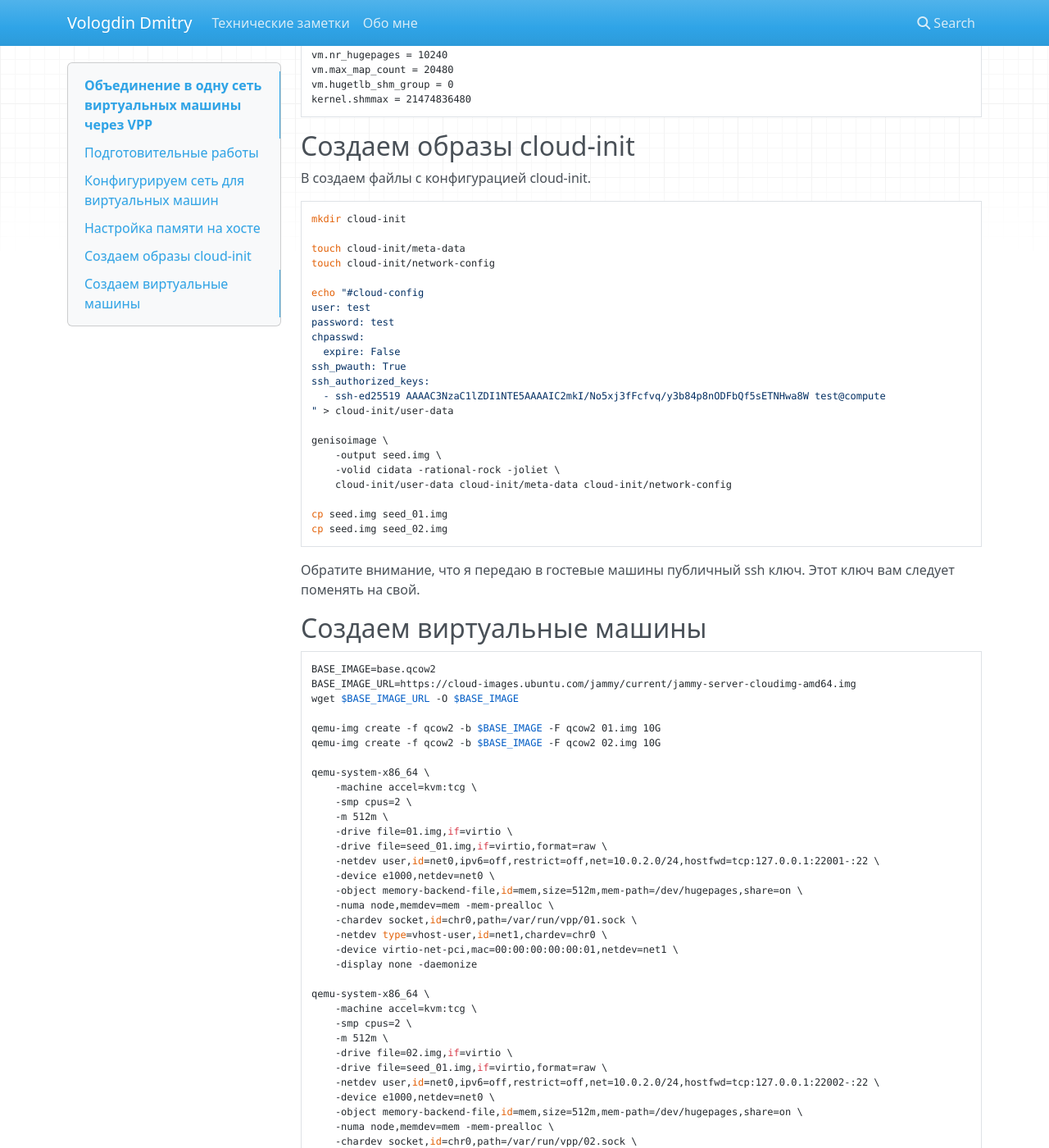
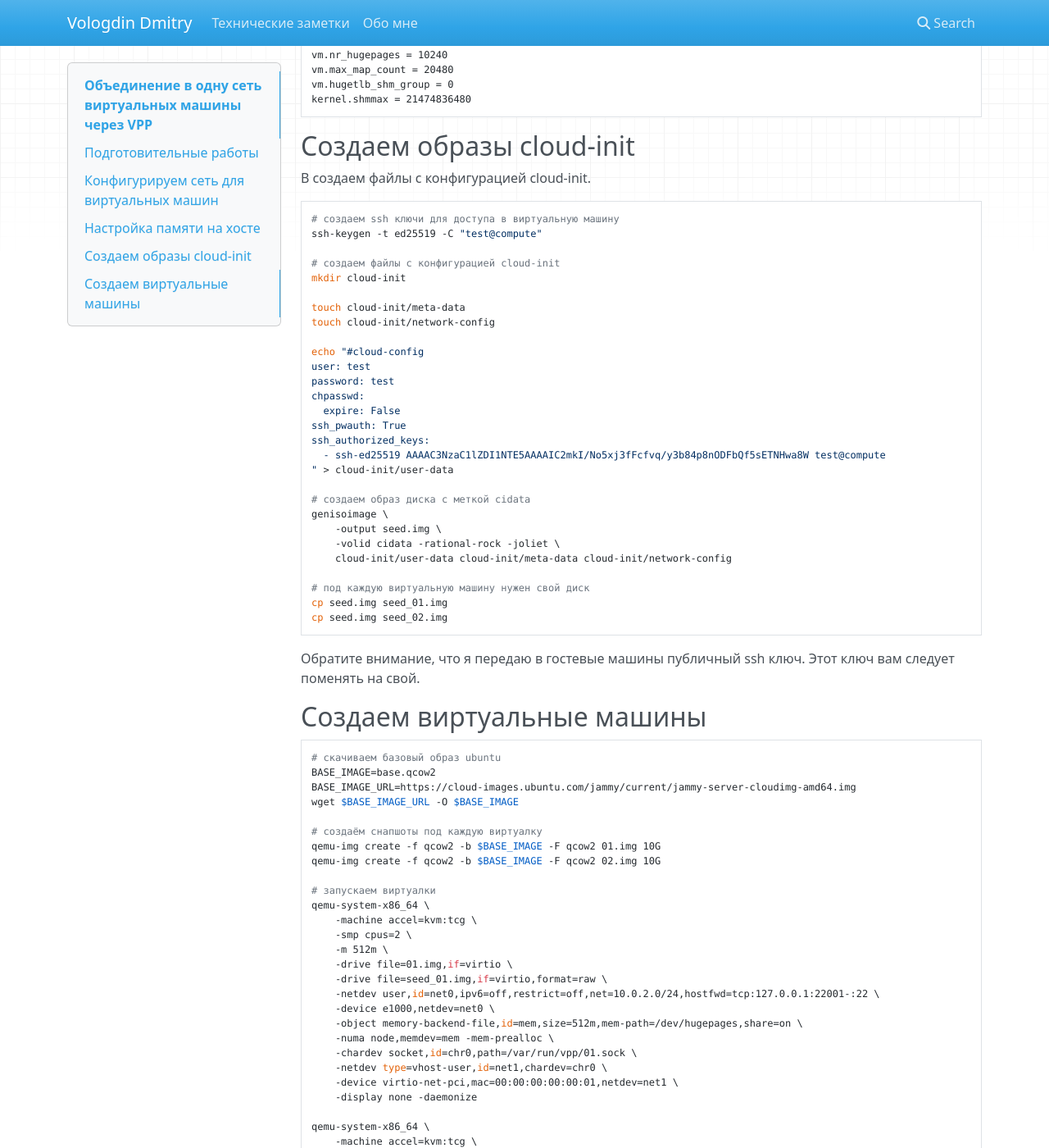
Before and after one commit to ds-vologdin/notes, an MkDocs documentation site: the page built from docs/notes/qemu_vpp.md, in a window 1280 px wide and 1400 px high, scrolled down 1965 px. Shown: the whole window at 82% size. Built offline with MkDocs 1.6.1, drawn with Linux system fonts in a browser that asks for light colours; nearby versions of some CDN libraries; some of the changed text lies outside the part shown.

Commit message:
comments

````diff
--- a/docs/notes/qemu_vpp.md
+++ b/docs/notes/qemu_vpp.md
@@ -105,6 +105,10 @@ kernel.shmmax = 21474836480
 
 
 ```sh
+# создаем ssh ключи для доступа в виртуальную машину
+ssh-keygen -t ed25519 -C "test@compute"
+
+# создаем файлы с конфигурацией cloud-init
 mkdir cloud-init
 
 touch cloud-init/meta-data
@@ -120,11 +124,13 @@ ssh_authorized_keys:
   - ssh-ed25519 AAAAC3NzaC1lZDI1NTE5AAAAIC2mkI/No5xj3fFcfvq/y3b84p8nODFbQf5sETNHwa8W test@compute
 " > cloud-init/user-data
 
+# создаем образ диска с меткой cidata
 genisoimage \
     -output seed.img \
     -volid cidata -rational-rock -joliet \
     cloud-init/user-data cloud-init/meta-data cloud-init/network-config
 
+# под каждую виртуальную машину нужен свой диск
 cp seed.img seed_01.img
 cp seed.img seed_02.img
 ```
@@ -135,13 +141,16 @@ cp seed.img seed_02.img
 ## Создаем виртуальные машины
 
 ```sh
+# скачиваем базовый образ ubuntu
 BASE_IMAGE=base.qcow2
 BASE_IMAGE_URL=https://cloud-images.ubuntu.com/jammy/current/jammy-server-cloudimg-amd64.img
 wget $BASE_IMAGE_URL -O $BASE_IMAGE
 
+# создаём снапшоты под каждую виртуалку
 qemu-img create -f qcow2 -b $BASE_IMAGE -F qcow2 01.img 10G
 qemu-img create -f qcow2 -b $BASE_IMAGE -F qcow2 02.img 10G
 
+# запускаем виртуалки
 qemu-system-x86_64 \
     -machine accel=kvm:tcg \
     -smp cpus=2 \
@@ -179,7 +188,7 @@ qemu-system-x86_64 \
 
 Второй же интерфейс будет забриджован с соседней виртуальной машиной.
 
-Задаем сетевые адреса. Для этого мы можем подключиться на гостевые ОС по ssh
+Задаем сетевые адреса. Для этого мы можем подключиться на гостевые ОС по ssh. Где ssh_key файл с приватным ssh ключом (в конфигурации cloud-init мы использовали его
 
 ```sh
 ssh -p 22001 -i ssh_key -o "StrictHostKeyChecking=no" -o "UserKnownHostsFile=/dev/null" -o "ConnectTimeout=1" test@127.0.0.1
````
